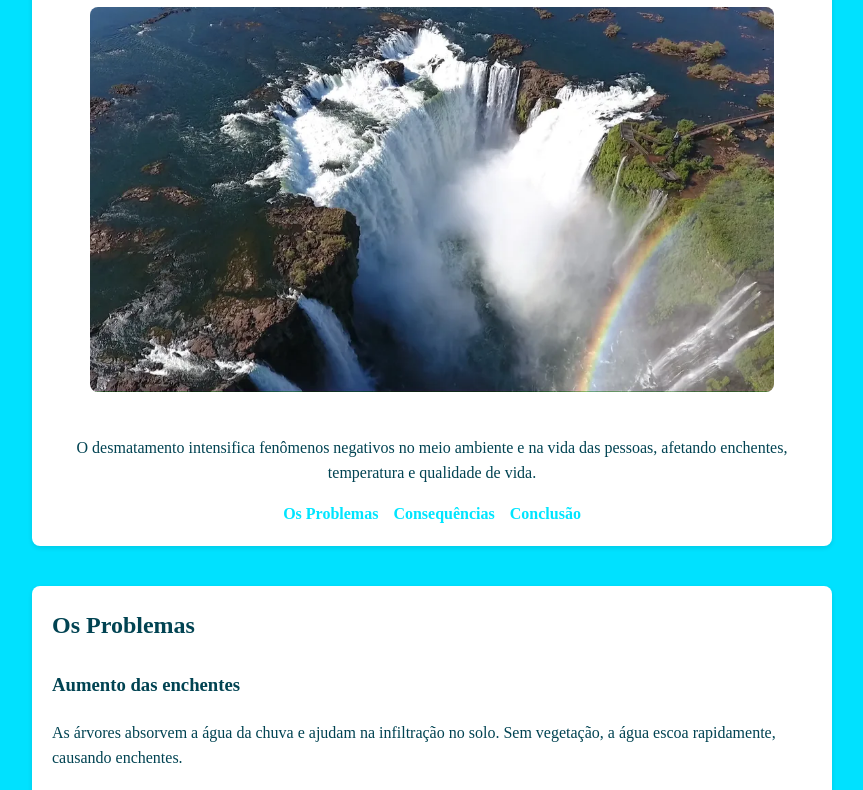
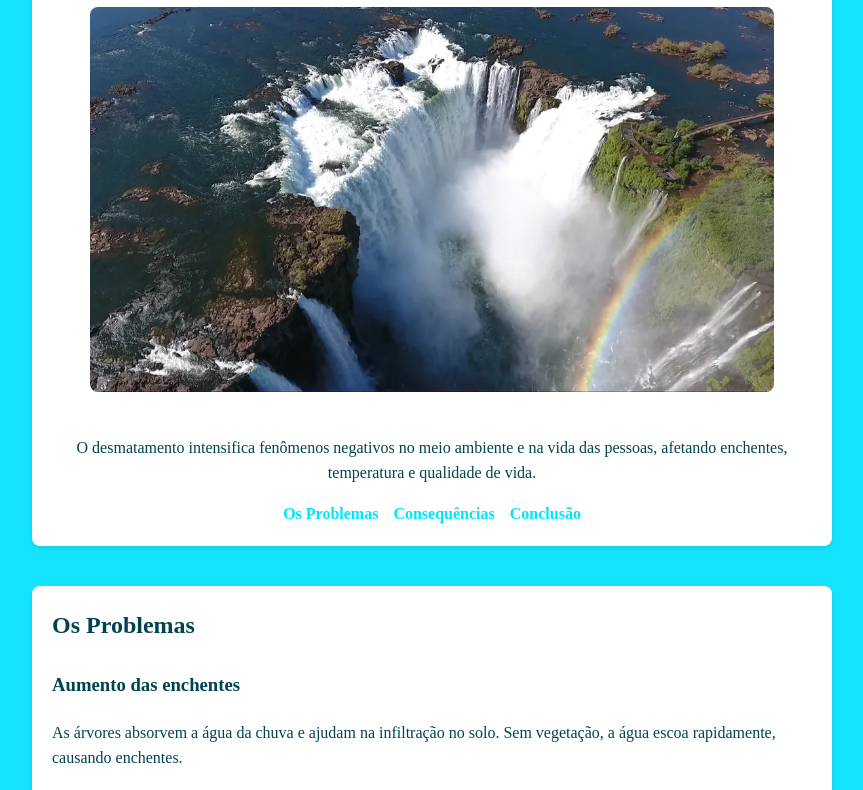
Before and after one commit to erielvis/agrinho2025, a plain HTML site: page index.html in a window 1280 px wide. Shown: the part 99-889 px from the top of the page, without its empty margins (208-1071 px from the left). Drawn offline with Linux system fonts and the light colour scheme; a web font is replaced by a local one.

Commit message:
cor do fundo

```diff
--- a/style.css
+++ b/style.css
@@ -5,7 +5,7 @@
 --primary-color: #00e5ff;
 --secondary-color: #00ffff;
 --text-color: #014352;
---background-color: #00e1ff;
+--background-color: #15e4ff;
 --button-hover: #023549;
 --font-body: "Chocolate Classical Sans", serif;
 --font-titulo: "Rakkas", serif;
```
